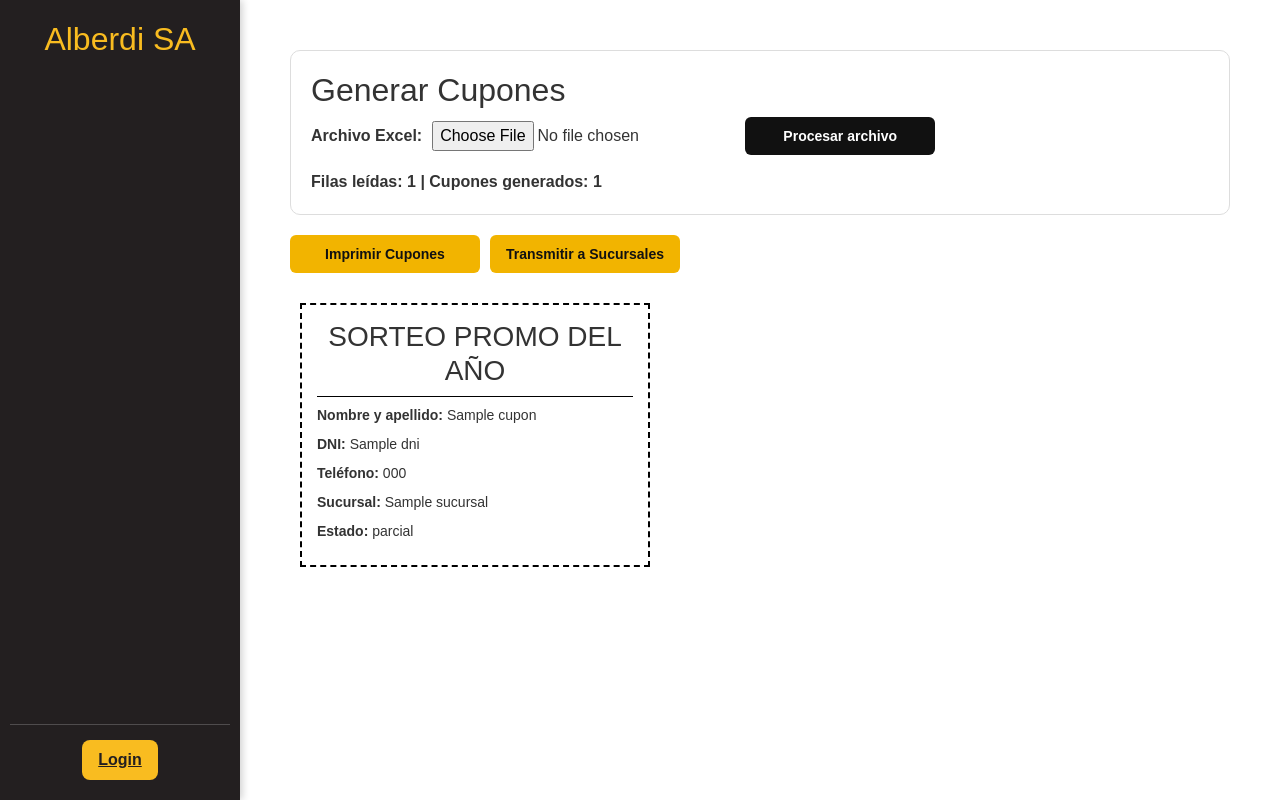
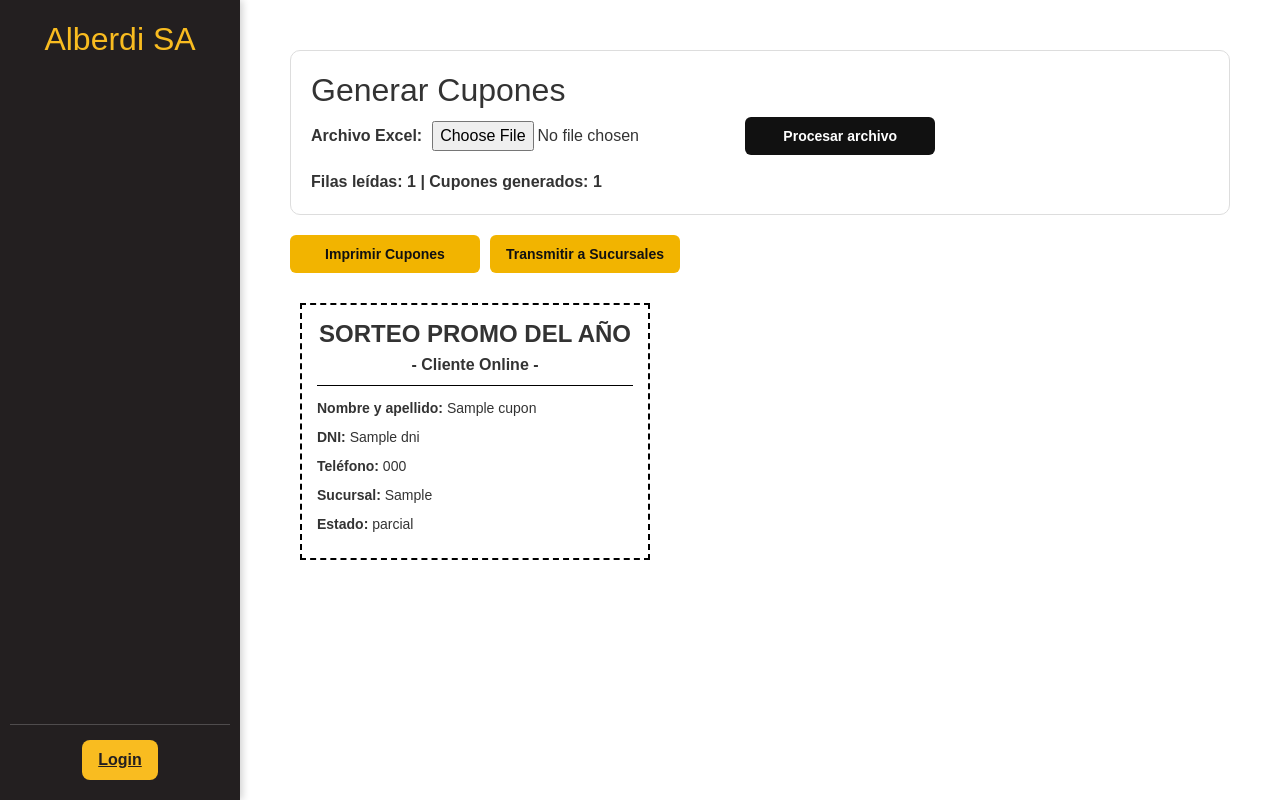
Before and after one commit to marcosaarias/megaSip, a Flask app: template templates/publicidad/cupones.html in a window 1280 px wide. Run offline with Flask 3, Linux system fonts and the light colour scheme; the template is opened without the code that fills it: most values are stand-ins (such as "Sample title", 1, 10 or a date in 2020); some libraries are stand-ins or nearby versions.

Commit message:
agrega correccion para encabezado de sistemas

```diff
--- a/templates/publicidad/cupones.html
+++ b/templates/publicidad/cupones.html
@@ -74,11 +74,24 @@
         font-family: Arial, sans-serif;
     }
 
-    .cupon h3 {
+    .titulo-cupon {
         text-align: center;
-        margin-top: 0;
         border-bottom: 1px solid #000;
         padding-bottom: 8px;
+        margin-bottom: 12px;
+    }
+
+    .titulo-cupon h3 {
+        margin: 0;
+        font-size: 24px;
+        font-weight: bold;
+        white-space: nowrap;   /* evita que se divida en dos líneas */
+    }
+
+    .subtitulo-cupon {
+        margin-top: 4px;
+        font-size: 16px;
+        font-weight: bold;
     }
 
     .cupon p {
@@ -162,7 +175,11 @@
         <div class="lista-cupones">
             {% for cupon in cupones %}
                 <div class="cupon">
-                    <h3>SORTEO PROMO DEL AÑO</h3>
+
+                    <div class="titulo-cupon">
+                        <h3>SORTEO PROMO DEL AÑO</h3>
+                        <div class="subtitulo-cupon">- Cliente Online -</div>
+                    </div>
 
                     <p>
                         <strong>Nombre y apellido:</strong>
@@ -181,7 +198,7 @@
 
                     <p>
                         <strong>Sucursal:</strong>
-                        {{ cupon.sucursal }}
+                        {{ cupon.sucursal_codigo }}
                     </p>
 
                     <p>
```
